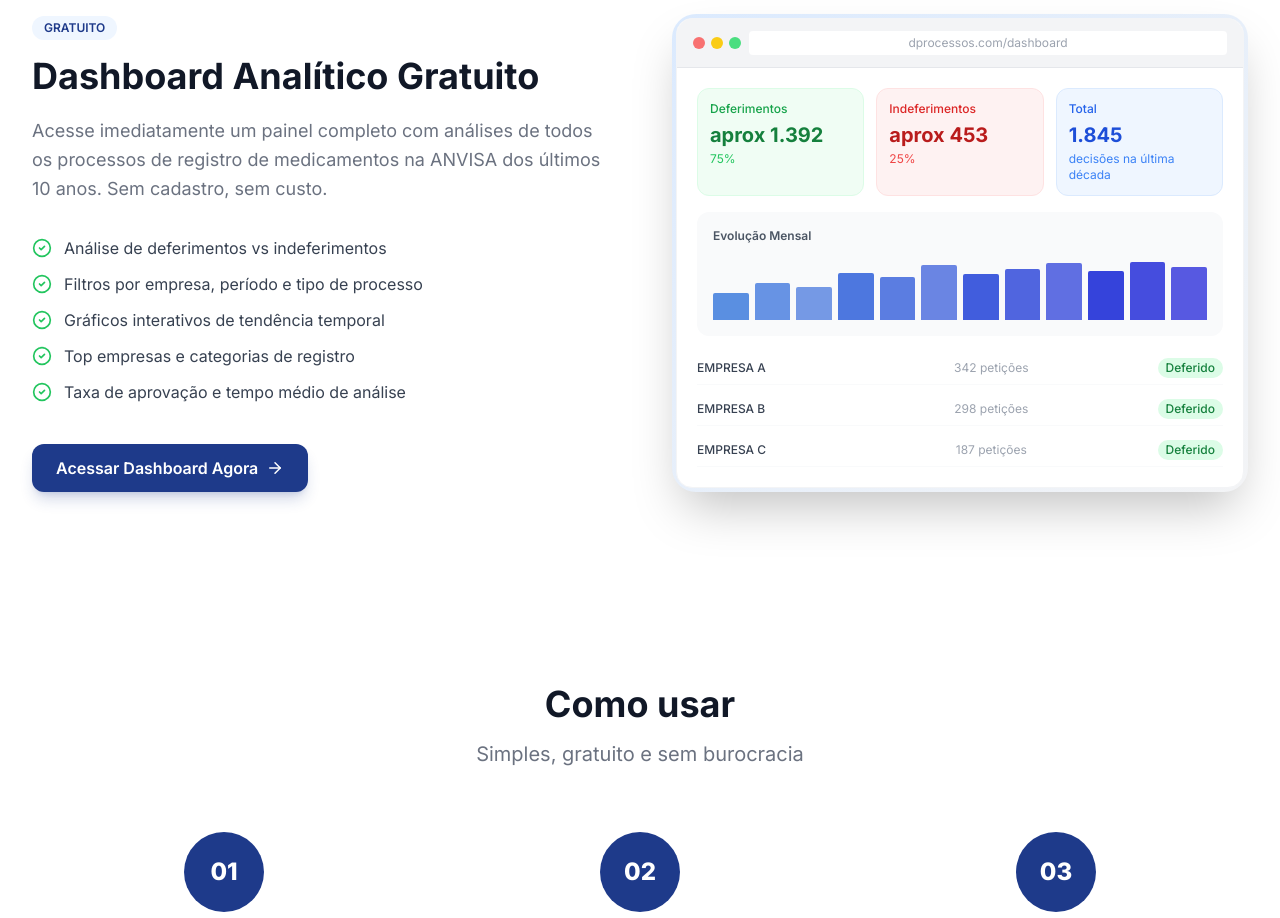
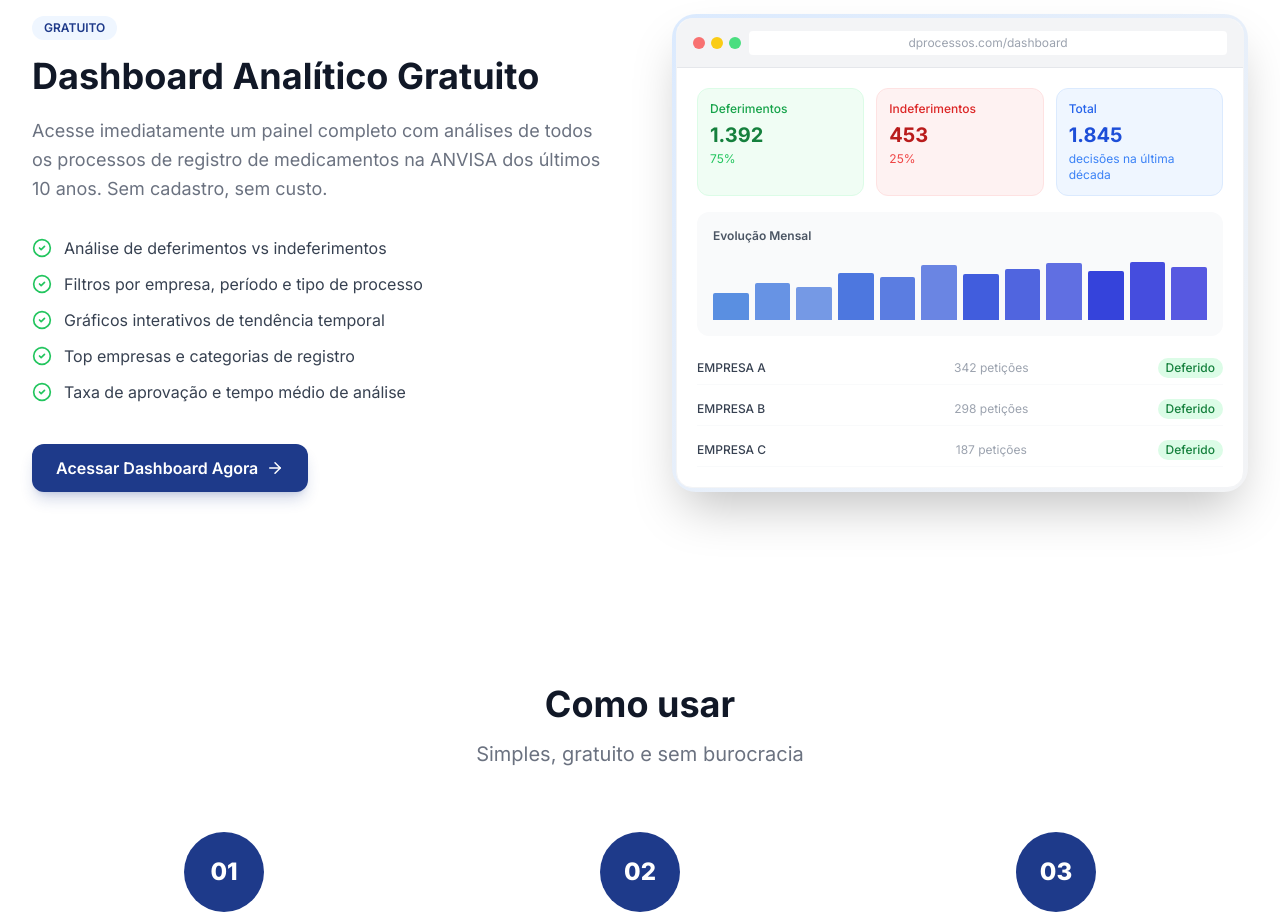
Before and after one commit to Diorgerb/Registro-de-Medicamentos-ANVISA, a React (Vite) app: page / in a window 1280 px wide. Shown: the part 1940-2858 px from the top of the page. Built offline with nearby package versions, Linux system fonts and the light colour scheme.

Commit message:
Remove 'aprox' from statistics display

```diff
--- a/src/components/landing/FreeDashboardSection.tsx
+++ b/src/components/landing/FreeDashboardSection.tsx
@@ -68,12 +68,12 @@ export function FreeDashboardSection() {
                   <div className="grid grid-cols-3 gap-3">
                     <div className="bg-green-50 border border-green-100 rounded-xl p-3">
                       <div className="text-xs text-green-600 font-medium mb-1">Deferimentos</div>
-                      <div className="text-xl font-bold text-green-700"> aprox 1.392</div>
+                      <div className="text-xl font-bold text-green-700"> 1.392</div>
                       <div className="text-xs text-green-500 mt-0.5">75%</div>
                     </div>
                     <div className="bg-red-50 border border-red-100 rounded-xl p-3">
                       <div className="text-xs text-red-600 font-medium mb-1">Indeferimentos</div>
-                      <div className="text-xl font-bold text-red-700"> aprox 453</div>
+                      <div className="text-xl font-bold text-red-700"> 453</div>
                       <div className="text-xs text-red-500 mt-0.5">25%</div>
                     </div>
                     <div className="bg-blue-50 border border-blue-100 rounded-xl p-3">
```
